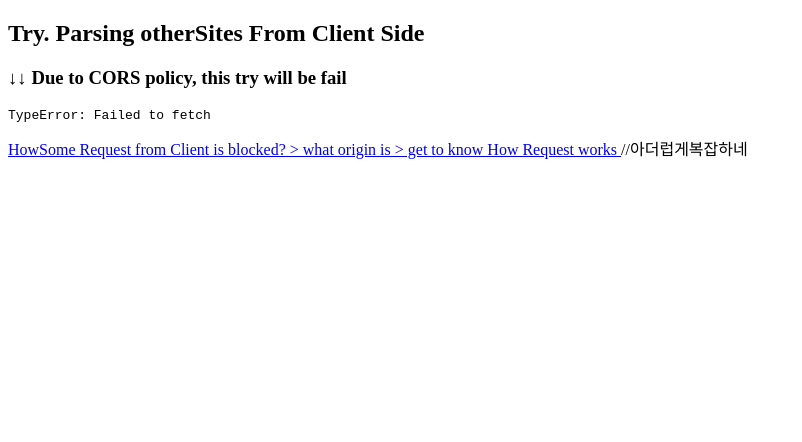
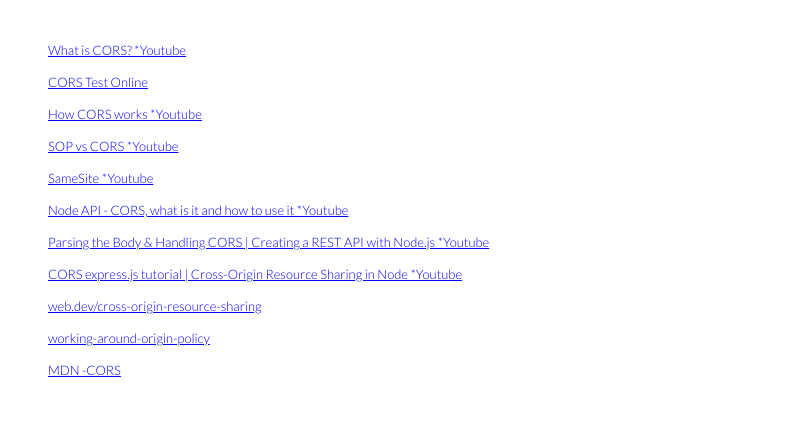
Before and after one commit to noelfania/nodlfania_index, a website: page nav3_1.html in a window 1280 px wide. Shown: the whole page, without its empty margins (0-802 px from the left). Drawn offline with Linux system fonts and the light colour scheme; no server answers.

Commit message:
add 0601

```diff
--- a/css/index.css
+++ b/css/index.css
@@ -1,191 +1,194 @@
-*{
-    margin:0;
-    font-family: monospace;
-}
-html, body{
-    height:100%;
+* {
+    margin: 0;
+    font-family: 'Lato', sans-serif;
 }
 
-body{
-    display:grid;
-    grid-template-columns: minmax(120px,130px) auto;
+html,
+body {
+    height: 100%;
+}
+
+.smallfont {
+    font-size: x-small;
+}
+
+body {
+    display: grid;
+    grid-template-columns: minmax(120px, 130px) auto;
     grid-template-rows: 17px auto;
-    grid-template-areas:
-        "body-A body-A"
-        "body-B body-C";
+    grid-template-areas: "body-A body-A" "body-B body-C";
 }
-    body>header{
+
+body>header {
     grid-area: body-A;
     background-color: black;
-        color :  lightseagreen;
-        display:grid;
+    color: lightseagreen;
+    display: grid;
     padding-left: 1%;
     place-items: center start;
     font-size: small;
 }
 
-    body>nav{
+body>nav {
     grid-area: body-B;
     padding-top: 30px;
-        padding-left:15px;
+    padding-left: 15px;
     background-color: #eee;
 }
-        nav>.category{
-            display:grid;
+
+nav>.category {
+    display: grid;
     grid-template-rows: auto;
-            height:auto;
+    height: auto;
     font-size: small;
-            padding-left:10%;
+    padding-left: 10%;
     font-weight: bold;
-            color : grey;
+    color: grey;
 }
-        nav>.category>.title{
-            padding-top:20px;
+
+nav>.category>.title {
+    padding-top: 20px;
     font-weight: bold;
     padding-left: 10px;
-            color:black
+    color: black
 }
-        nav>.category>.nav-btn{
-            display:grid;
+
+nav>.category>.nav-btn {
+    display: grid;
     place-items: center start;
-            padding-left:20px;
-            height:30px;
+    padding-left: 20px;
+    height: 30px;
     border-bottom: thin solid rgb(233, 231, 231);
 }
-        nav>.category>.nav-btn:hover{
+
+nav>.category>.nav-btn:hover {
     background-color: white;
     cursor: pointer;
 }
+
 .nav-btn-clicked {
     background-color: white;
     font-weight: bold;
-            color:lightseagreen;
+    color: lightseagreen;
     border-bottom: thin solid lightseagreen;
 }
-    body>section{
+
+body>section {
     grid-area: body-C;
-        display:grid;
+    display: grid;
     grid-template-rows: 8px auto;
-        grid-template-areas:
-            "section-A"
-            "section-B";
+    grid-template-areas: "section-A" "section-B";
 }
-        body>section>header{
+
+body>section>header {
     grid-area: section-A;
     background-color: #eee;
 }
-        body>section>main{
+
+body>section>main {
     grid-area: section-B;
 }
-            body>section>main>iframe{
-                height:100%;
-                width:98%;
+
+body>section>main>iframe {
+    height: 100%;
+    width: 98%;
     padding-left: 1%;
-                border:none;
+    border: none;
 }
 
-@media screen and (max-width: 600px){
-    body{
-        display:grid;
+@media screen and (max-width: 600px) {
+    body {
+        display: grid;
         grid-template-columns: 1fr;
         grid-template-rows: 20px 30px auto;
-        grid-template-areas:
-            "body-A"
-            "body-B"
-            "body-C";
+        grid-template-areas: "body-A" "body-B" "body-C";
     }
-        body>header{
+    body>header {
         grid-area: body-A;
         background-color: greenyellow;
-            color :  lightseagreen;
-            display:grid;
+        color: lightseagreen;
+        display: grid;
         padding-left: 1%;
         place-items: center start;
         font-size: small;
     }
-        body>nav{
+    body>nav {
         grid-area: body-B;
-            padding-left:0px;
+        padding-left: 0px;
         background-color: #eee;
         padding-top: 0px;
-            display:flex;
+        display: flex;
     }
-        nav>.category{
+    nav>.category {
         place-items: center;
-                flex:1;
-
-                height:30px;
+        flex: 1;
+        height: 30px;
         margin-top: 0px;
         font-size: small;
-                padding-left:0px;
+        padding-left: 0px;
         font-weight: bold;
-                color : grey;
-
-                display:flex;
+        color: grey;
+        display: flex;
         flex-direction: column;
-
     }
-            nav>.category>.title{
-                padding-top:0px;
+    nav>.category>.title {
+        padding-top: 0px;
     }
-            nav>.category>.title:hover{
+    nav>.category>.title:hover {
         cursor: pointer;
     }
     .nav-btn-clickedForMobile {
         background-color: white;
     }
-            nav>.category>.title ,nav>.category>.nav-btn{
-                width:100px;
-                display:grid;
+    nav>.category>.title,
+    nav>.category>.nav-btn {
+        width: 100px;
+        display: grid;
         place-items: center;
-                height:30px;
-                padding-left:0px;
+        height: 30px;
+        padding-left: 0px;
         z-index: 99;
     }
-            nav>.category>.nav-btn{
+    nav>.category>.nav-btn {
         display: none;
-
         background-color: #eee;
         border-left: thin solid lightgray;
         border-right: thin solid lightgray;
         border-bottom: thin solid lightgray;
     }
-           .title_clicked_and_nav-btn_visible{
-                width:100px;
-                display:grid !important;
+    .title_clicked_and_nav-btn_visible {
+        width: 100px;
+        display: grid !important;
         place-items: center;
-                height:30px;
-                padding-left:0px;
+        height: 30px;
+        padding-left: 0px;
     }
-            nav>.category>.nav-btn:hover{
+    nav>.category>.nav-btn:hover {
         background-color: rgb(25, 26, 126);
         cursor: pointer;
     }
     .nav-btn-clicked {
         font-weight: bold;
-                    color:red;
+        color: red;
         background-color: white !important;
     }
-        body>section{
+    body>section {
         grid-area: body-C;
-            display:grid;
+        display: grid;
         grid-template-rows: 1px auto;
-            grid-template-areas:
-                "section-A"
-                "section-B";
+        grid-template-areas: "section-A" "section-B";
     }
-            body>section>header{
+    body>section>header {
         grid-area: section-A;
         background-color: gray;
     }
-            body>section>main{
+    body>section>main {
         grid-area: section-B;
     }
-                body>section>main>iframe{
-                    height:100%;
-                    width:98%;
+    body>section>main>iframe {
+        height: 100%;
+        width: 98%;
         padding-left: 1%;
-                    border:none;
+        border: none;
     }
-
 }
--- a/nav3_1.html
+++ b/nav3_1.html
@@ -1,53 +1,114 @@
 <!DOCTYPE html>
 <html>
+
 <head>
     <style>
+        @import url('https://fonts.googleapis.com/css2?family=Lato:wght@300&display=swap');
+
+        * {
+            padding-bottom: 2vh;
+            font-family: 'Lato', sans-serif;
+            font-size: small;
+        }
     </style>
 </head>
+
 <body>
-        <h2>Try. Parsing otherSites From Client Side</h2>
-        <h3>↓↓ Due to CORS policy, this try will be fail </h3>
+
     <pre id="parsingResult"></pre>
-        <a href="https://stackoverflow.com/questions/36958999/cors-is-it-a-client-side-thing-a-server-side-thing-or-a-transport-level-thin"
-           target="_blank">
-            HowSome Request from Client is blocked? > what origin is > get to know How Request works
+    <ul style="list-style-type:none;">
+        <li>
+            <a href="https://www.youtube.com/watch?v=IccWpyfiAqE" target="_blank">
+                <span>What is CORS? *Youtube</span>
             </a>
-        //아더럽게복잡하네
+        </li>
+        <li>
+            <a href="http://client.cors-api.appspot.com/client" target="_blank">
+                <span>CORS Test Online</span>
+            </a>
+        </li>
+        <li>
+
+            <a href="https://www.youtube.com/watch?v=5dm9sQ8MLqs" target="_blank">
+                <span>How CORS works *Youtube</span>
+            </a>
+        </li>
+        <li>
+            <a href="https://youtu.be/6QV_JpabO7g" target="_blank">
+                <span>SOP vs CORS  *Youtube</span>
+            </a>
+        </li>
+        <li>
+            <a href="https://youtu.be/Q3YuKipzPbs" target="_blank">
+                <span>SameSite  *Youtube</span>
+            </a>
+        </li>
+        <li>
+            <a href="https://www.youtube.com/watch?v=x_Z6iYY5ibc" target="_blank">
+                <span>Node API - CORS, what is it and how to use it  *Youtube</span>
+            </a>
+        </li>
+        <li>
+            <a href="https://www.youtube.com/watch?v=zoSJ3bNGPp0" target="_blank">
+                <span>Parsing the Body & Handling CORS | Creating a REST API with Node.js  *Youtube</span>
+            </a>
+        </li>
+        <li>
+            <a href="https://www.youtube.com/watch?v=woXBXJgGQvQ" target="_blank">
+                <span>CORS express.js tutorial | Cross-Origin Resource Sharing in Node  *Youtube</span>
+            </a>
+        </li>
+        <li>
+            <a href="https://web.dev/cross-origin-resource-sharing/" target="_blank">
+                <span>web.dev/cross-origin-resource-sharing</span>
+            </a>
+        </li>
+        <li>
+            <a href="https://www.sitepoint.com/working-around-origin-policy/" target="_blank">
+                <span>working-around-origin-policy</span>
+            </a>
+        </li>
+        <li>
+
+            <a href="https://developer.mozilla.org/en-US/docs/Web/HTTP/CORS" target="_blank">
+                <span>MDN -CORS</span>
+            </a>
+        </li>
+
+
+
+
+
+
+
+
+
+
+
+
+
+
+
+    </ul>
+
 </body>
-    <script type="module">
-        var resultArea = document.getElementById('parsingResult')
 
-        // Parse otherSites From ClientSide
-        {
-            var uri =''
-            //+'https://cors-anywhere.herokuapp.com/' //TEST
-            +'https://developer.mozilla.org/en-US/docs/Web/API/Headers';
+<!-- <script>
+    var resultArea = document.getElementById('parsingResult') // Parse otherSites From ClientSide {
+    var uri = 'https://developer.mozilla.org/en-US/docs/Web/API/Headers'
 
     var headers = new Headers()
-            headers.append('Access-Control-Allow-Origin','http://127.0.0.1:5500/')
-            headers.append('Content-Type','text/plain')
-
-            var req=new Request(uri,{
-                headers:headers,
-                method:'get',
-                mode:'cors'
-
-            })
+    headers.append('Access-Control-Allow-Origin','*')
+    headers.append('Content-Type', 'text/plain')
+    var req = new Request(uri, { headers: headers, method: 'get', mode: 'cors' })
     fetch(req)
-            .then((response)=>{
-                return (response.text())
-            })
-            .then((res)=>{
-
+    .then((response) => { return (response.text()) })
+    .then((res) => {
         var parsedResponse = new DOMParser().parseFromString(res,'text/html')
-
         resultArea.innerText = parsedResponse;
     })
-            .catch((error)=>{
-                console.dir(error);
-                resultArea.innerText = error;
-            })
+    .catch((error) => { console.dir(error); resultArea.innerText = error; })
 
-        }
-    </script>
+</script> -->
+
 </html>
```
Also changed, not shown: index.html (+7 -14 lines), jsController/index.js (+48 -44 lines), jsController/layout.js (+9 -11 lines), nav1_1.html (+6 -3 lines), nav1_1.js (+12 -12 lines), nav1_2.html (+50 -10 lines), nav2_1.html (+18 -11 lines), nav2_2.html (+18 -11 lines), nav3_2.html (+13 -4 lines), README.md, asset/pic_url_uri.png (added), 1 other file. Lines whose indentation alone changed are shown as unchanged.
